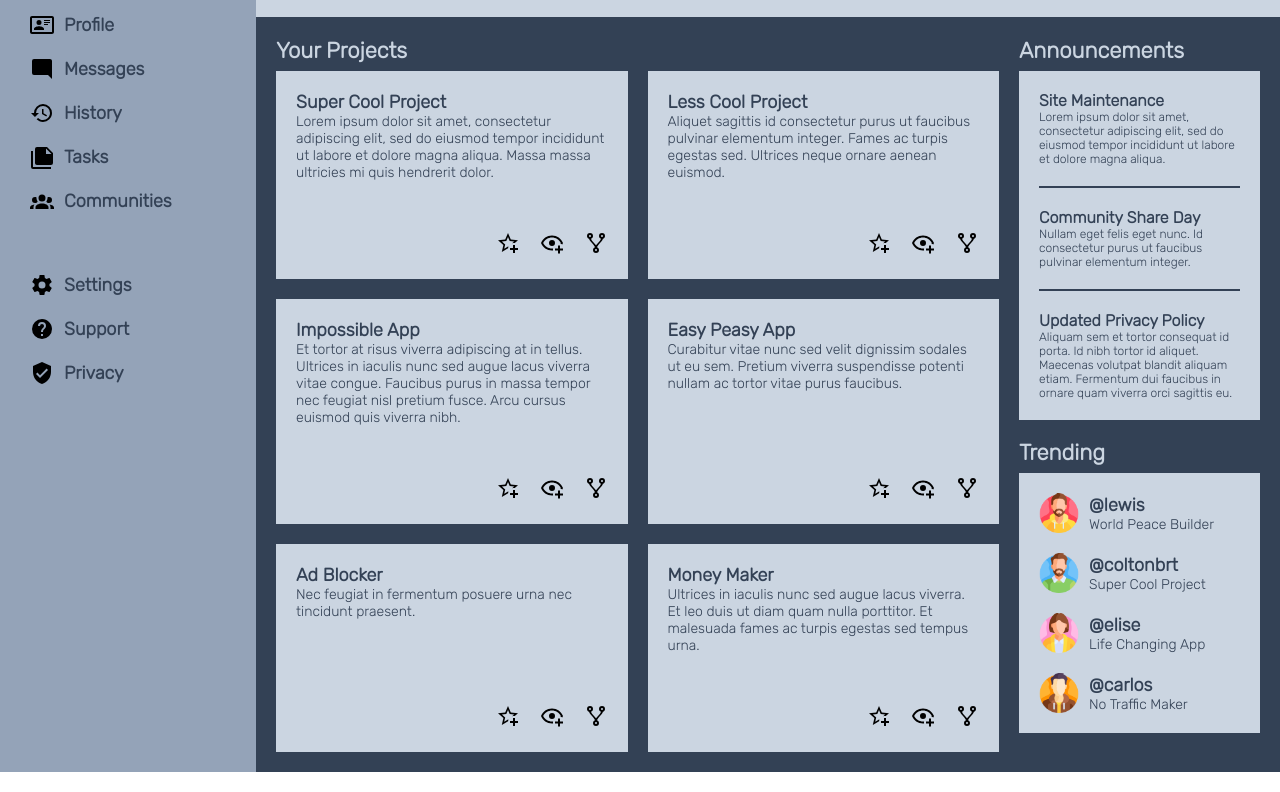
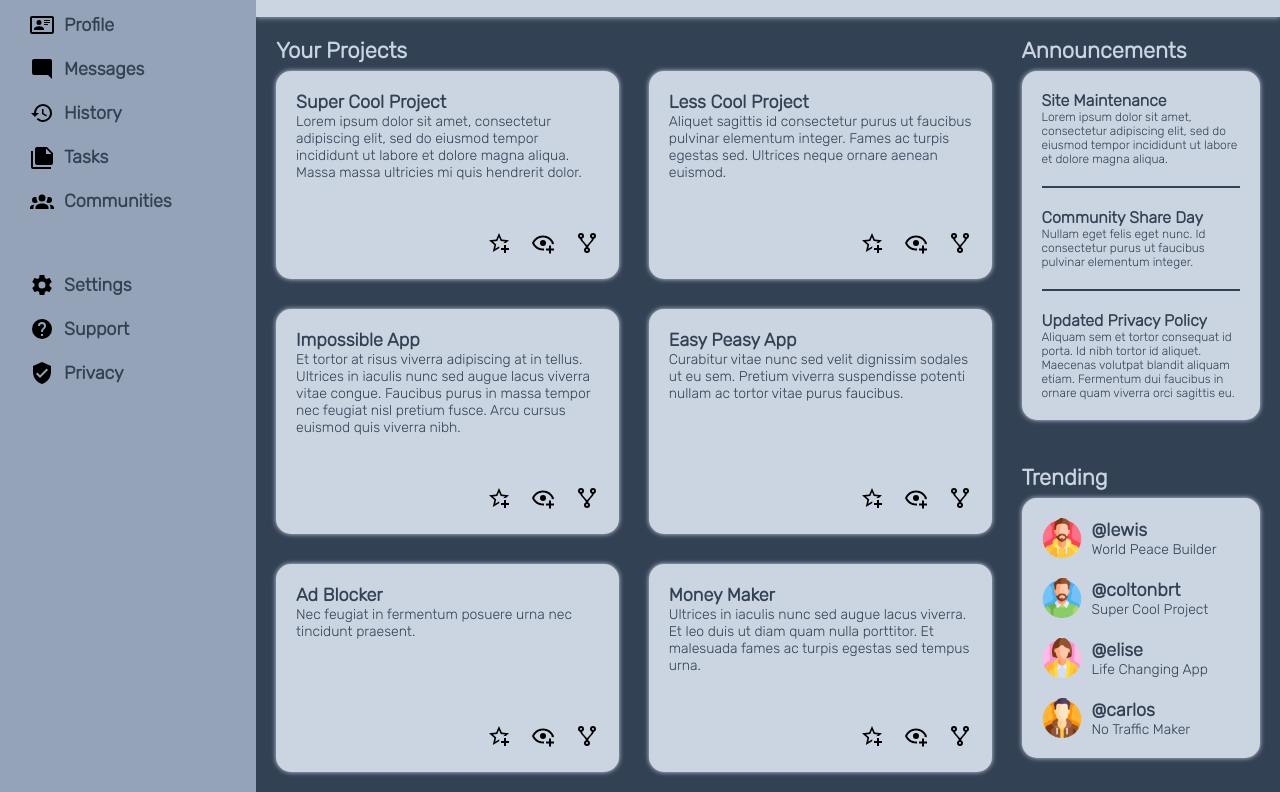
Before and after one commit to rubeans/admin-dashboard, a plain HTML site: page index.html in a window 1280 px wide. Shown: the part 139-931 px from the top of the page. Drawn offline with Linux system fonts and the light colour scheme.

Commit message:
add shadow on boxes

```diff
--- a/style.css
+++ b/style.css
@@ -48,6 +48,7 @@
         'top top'
         'bottom bottom';
     background-color: var(--color-pattern1);
+    box-shadow: 0px 1px 5px var(--color-pattern3);
 }
 
 /* header - top */
@@ -149,10 +150,11 @@ input {
     background-color: var(--color-pattern2);
     display: grid;
     grid-template-columns: 3fr 1fr;
-    column-gap: 20px;
+    gap: 30px;
     grid-template-areas:
         'projects announcements'
         'projects trending';
+    z-index: -1;
 }
 
 /* main content - projects */
@@ -163,7 +165,7 @@ input {
 .projects-container {
     display: grid;
     grid-template-columns: repeat(auto-fit, minmax(300px, 1fr));
-    gap: 20px;
+    gap: 30px;
 }
 
 .project-box {
@@ -200,6 +202,13 @@ input {
     display: grid;
     row-gap: 20px;
 } */
+
+.project-box,
+.side-box {
+    border-radius: 15px;
+    -webkit-box-shadow: 0 0 10px var(--color-pattern1);
+    box-shadow: 0 0 5px var(--color-pattern1);
+}
 
 .side-box {
     padding: 20px;
```
